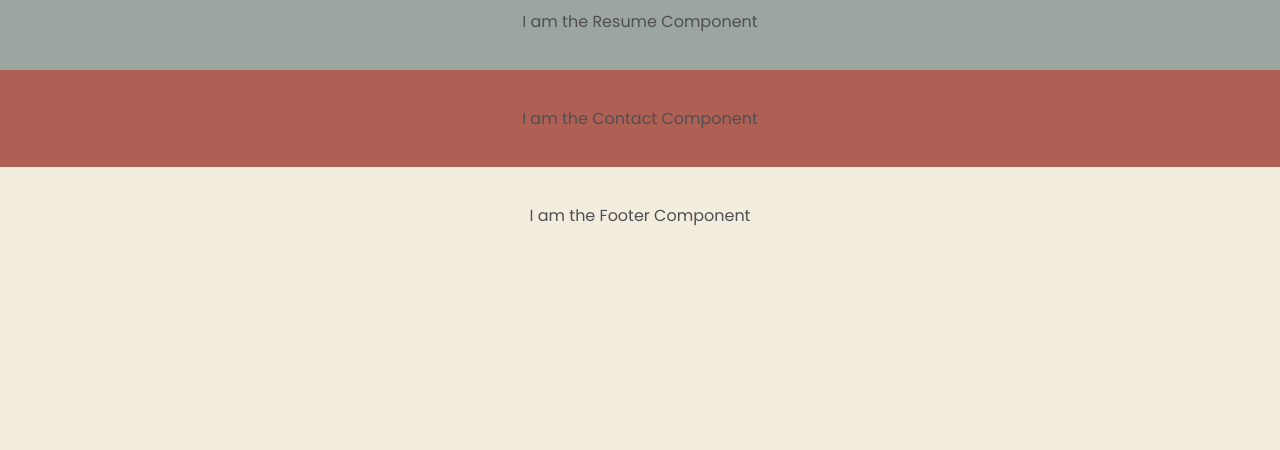
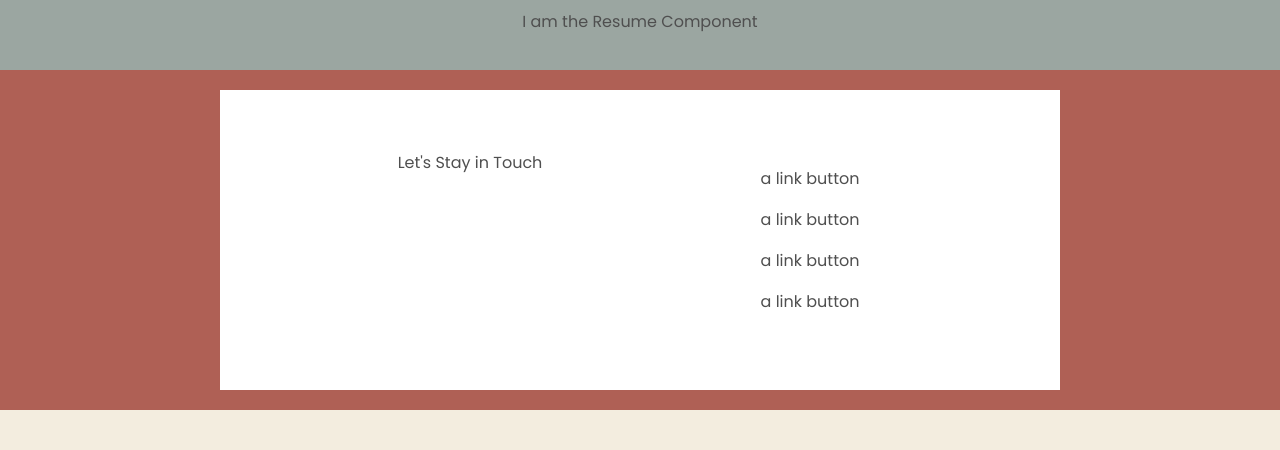
Before and after one commit to taylorsieling/sielcode, a React (Create React App) app: page / in a window 1280 px wide. Shown: the part 1614-2064 px from the top of the page. Before the commit the page ends 1878 px from the top, so only its background shows below. Built offline with nearby package versions, Linux system fonts and the light colour scheme; no server answers.

Commit message:
adjusting nav and starting contact

```diff
--- a/package.json
+++ b/package.json
@@ -6,6 +6,7 @@
     "@testing-library/jest-dom": "^5.11.4",
     "@testing-library/react": "^11.1.0",
     "@testing-library/user-event": "^12.1.10",
+    "hamburger-react": "^2.4.1",
     "react": "^17.0.2",
     "react-dom": "^17.0.2",
     "react-scripts": "4.0.3",
--- a/src/App.css
+++ b/src/App.css
@@ -49,7 +49,7 @@ a {
 .row-two {
   padding: 20px;
   margin: 0;
-  width: 400px;
+  width: 300px;
 }
 
 .row-three {
@@ -180,13 +180,14 @@ a {
   .topnav.responsive {position: relative;}
   .topnav.responsive .icon {
     position: absolute;
+    padding: 0;
     right: 0;
     top: 0;
   }
   .topnav.responsive a {
-    float: none;
+    float: center;
     display: block;
-    text-align: left;
+    text-align: right;
   }
 }
 
@@ -284,6 +285,17 @@ a {
   display: block;
   object-fit: cover;
 }
+
+/* CONTACT */
+
+.contact-div {
+  background-color: white;
+  width: 800px;
+  margin: auto;
+  padding: 20px;
+}
+
+
 /* #C1A99A */
 /* #AF6D55 */
 /* #F0B74D */
--- a/src/components/About.js
+++ b/src/components/About.js
@@ -14,7 +14,7 @@ export default function About() {
                 </div>
                 <div className="console-body">
                     <div className="about-text">
-                        <p className="about-answer"> // AboutMe.md</p>
+                        <p className="about-answer"> &#47;&#47; AboutMe.md</p>
                         <p>> Taylor.specialty <br/>  <span class="about-answer"> &nbsp;&nbsp; => "Full-Stack Web Developer"</span></p>
                         <p>> Taylor.location <br/>  <span class="about-answer"> &nbsp;&nbsp; => "Houston, TX"</span></p>
                         <p>> Taylor.education[0] <br/>  <span class="about-answer"> &nbsp;&nbsp; => &#123; School: "Flatiron School", Program: "Software Engineering" &#125; </span></p>
--- a/src/components/Contact.js
+++ b/src/components/Contact.js
@@ -3,8 +3,18 @@ import React from 'react'
 export default function Contact() {
     return (
         <section id="contact">
-            <div>
-                <p>I am the Contact Component</p>
+            <div className="contact">
+                <div className="contact-div">
+                    <div className="row">
+                        <div className="row-two">Let's Stay in Touch</div>
+                        <div className="row-two">
+                            <p>a link button</p>
+                            <p>a link button</p>
+                            <p>a link button</p>
+                            <p>a link button</p>
+                        </div>
+                    </div>
+                </div>
             </div>
         </section>
     )
--- a/src/components/Navigation.js
+++ b/src/components/Navigation.js
@@ -1,19 +1,30 @@
-import React from 'react'
+import React, { useState } from 'react'
+import { Turn as Hamburger } from 'hamburger-react'
 
-export default function Navigation() {
+function Navigation() {
+
+    const [isOpen, setOpen] = useState(false)
+
+    const getClassName = () => {
+        if (isOpen)
+            return "topnav"
+        else
+            return "topnav responsive"
+    }
+
     return (
         <section id="navigation">
-            <div className="topnav">
+            <div className={getClassName()} id="myTopnav">
                 <p>Taylor Sieling</p>
                 <a href="#contact">Contact</a>
                 <a href="#resume">Résumé</a>
                 <a href="#blog">Blog</a>
                 <a href="#projects">Projects</a>
                 <a href="#about">About</a>
-                <a href="javascript:void(0);" class="icon" onclick="myFunction()">
-                    <i class="fa fa-bars fa-2x"></i>
-                </a>
+                <a href="#navigation" class="icon"><Hamburger size={20} toggled={isOpen} toggle={setOpen} /></a>
             </div>
         </section>
     )
 }
+
+export default Navigation;
```
Also changed, not shown: src/containers/NavContainer.js (added), 2 other files (tests, documents, lock files or other folders).
